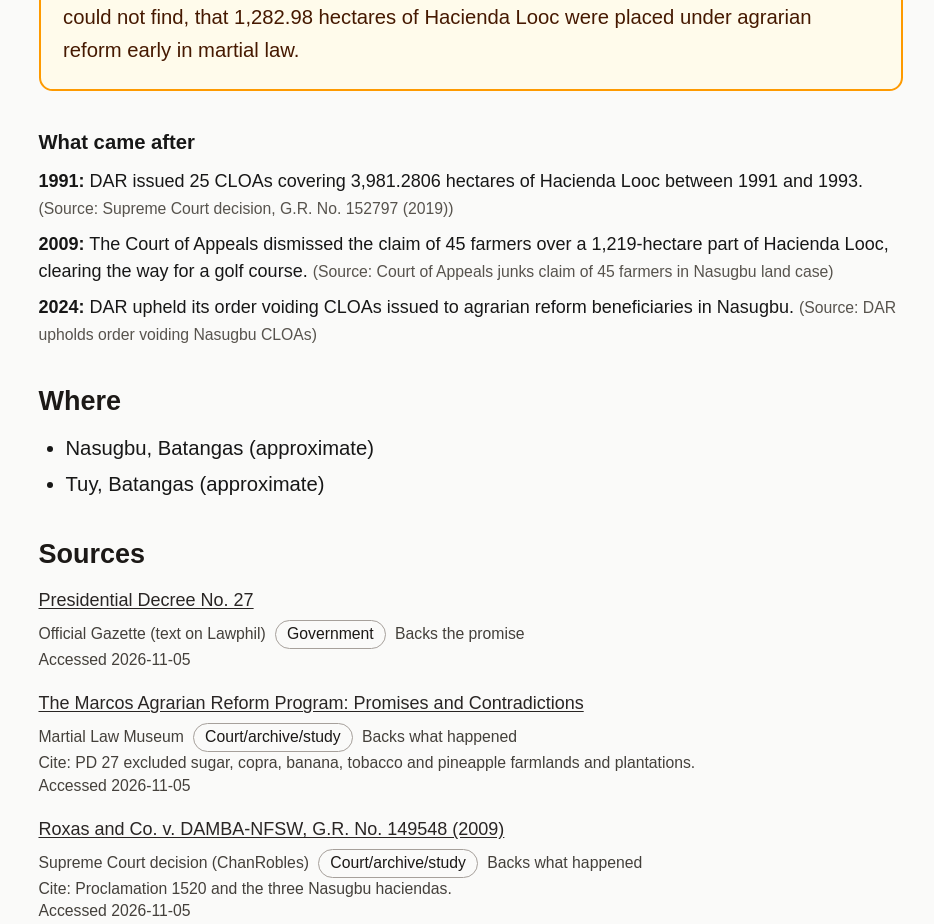
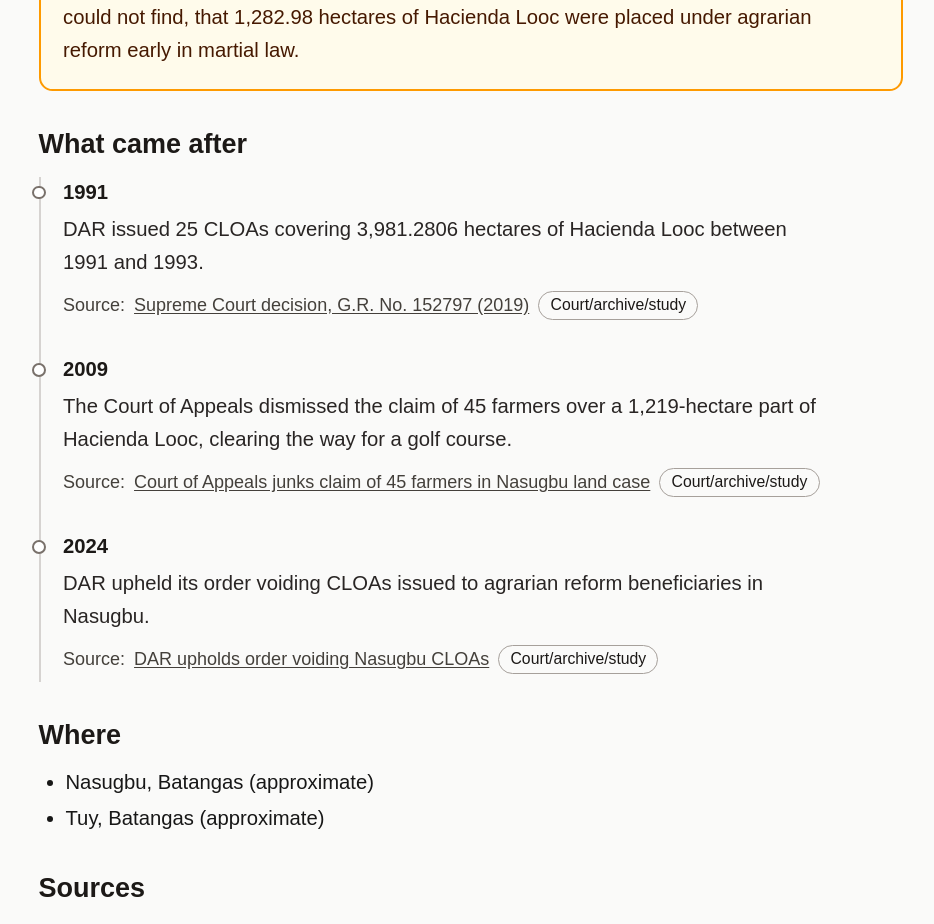
Before and after one commit to shawneetz/ani-nino, a Next.js app in the folder nextjs-app/: page /programs/batangas-nasugbu-sugar-estates in a window 1280 px wide. Shown: the part 1280-2204 px from the top of the page, without its empty margins (21-955 px from the left). Built offline with nearby package versions, Linux system fonts and the light colour scheme.

Commit message:
feat: add program detail page and SinceTimeline component
- what-came-after timeline with linked sources and labels
- use the timeline on the program page inside the shared block wrapper
- sort entries by year and make the source link a 44px tap target

```diff
--- a/nextjs-app/app/programs/[slug]/page.tsx
+++ b/nextjs-app/app/programs/[slug]/page.tsx
@@ -1,9 +1,10 @@
 // what this file does: renders one program page with evidence context, the
 // link between past and present, and github contribution links
 // changes in this version
-//   u12: the header is now ProgramHeader (large title, status tag, copy link)
-//   u13: promise vs record and the still checking box are now components
-// the rest of the page is rebuilt in c4
+//   the header is ProgramHeader (large title, status tag, copy link)
+//   promise vs record and the still checking box are components
+//   "what came after" is now the SinceTimeline (linked sources and labels)
+// the rest of the page is rebuilt
 import type { Metadata } from "next";
 import Link from "next/link";
 import { notFound } from "next/navigation";
@@ -12,6 +13,7 @@ import { ContributeLinks } from "@/components/ContributeLinks";
 import { PageRail, type NavItem } from "@/components/PageNav";
 import { ProgramHeader } from "@/components/ProgramHeader";
 import { CheckingBox, RecordPanels } from "@/components/RecordPanels";
+import { SinceTimeline } from "@/components/SinceTimeline";
 import { SourceList } from "@/components/SourceList";
 import { StatusTag } from "@/components/StatusTag";
 import { VideoEmbed } from "@/components/VideoEmbed";
@@ -86,19 +88,11 @@ export default async function ProgramPage({ params }: Props) {
         {/* stronger open-question box right after the record */}
         {question && <CheckingBox question={question} />}
 
-        {/* plain list for now, the linked timeline comes in u14 */}
+        {/* what came after: year, text, linked source and voice label for each entry */}
         {program.since.length > 0 && (
-          <section id="after" aria-labelledby="after-heading" className="scroll-mt-24 space-y-2">
-            <h2 id="after-heading" className="text-lg font-semibold">What came after</h2>
-            <ul className="space-y-2">
-              {program.since.map((item) => (
-                <li key={`${item.year}-${item.text}`}>
-                  <strong>{item.year}:</strong> {item.text}{" "}
-                  <span className="text-sm text-stone-600">(Source: {item.source.title})</span>
-                </li>
-              ))}
-            </ul>
-          </section>
+          <Block id="after" title="What came after">
+            <SinceTimeline items={program.since} />
+          </Block>
         )}
 
         {/* the past/present links share one anchor so the nav can jump to them */}
@@ -139,7 +133,7 @@ export default async function ProgramPage({ params }: Props) {
           </Block>
         )}
 
-        {/* mini-map goes here later, for now a plain place list */}
+        {/* mini-map goes here later (u15), for now a plain place list */}
         <Block id="where" title="Where">
           <ul className="list-disc space-y-1 pl-6 text-lg">
             {program.places.map((place) => (
--- a/nextjs-app/src/components/SinceTimeline.tsx
+++ b/nextjs-app/src/components/SinceTimeline.tsx
@@ -1,28 +1,36 @@
 // what this file does: shows the "what came after" entries as a vertical timeline
 // every entry has its year, text, a linked source title and a voice label
+// entries are sorted by year, so the order never depends on the yaml order
 import type { Program } from "@/lib/content-schema";
 import { VoiceChip } from "./VoiceChip";
 
 export function SinceTimeline({ items }: { items: Program["since"] }) {
+  // copy before sorting, the original array must not change
+  const sorted = [...items].sort((a, b) => a.year - b.year);
+
   return (
     // the left border is the timeline line
     <ol className="space-y-6 border-l-2 border-stone-300 pl-5">
-      {items.map((item) => (
+      {sorted.map((item) => (
         <li key={`${item.year}-${item.text}`} className="relative">
           {/* dot sitting on the line */}
           <span aria-hidden="true" className="absolute -left-[1.72rem] top-2 h-3 w-3 rounded-full border-2 border-stone-500 bg-white" />
           <p className="text-lg font-semibold text-stone-900">{item.year}</p>
           <p className="mt-1 max-w-[68ch] text-lg leading-relaxed text-stone-800">{item.text}</p>
-          <div className="mt-2 flex flex-wrap items-center gap-2 text-base text-stone-700">
+
+          {/* source title is a link when the yaml has a url, plus the voice label */}
+          <div className="mt-1 flex flex-wrap items-center gap-x-2 gap-y-1 text-base text-stone-700">
             <span>Source:</span>
             {item.source.url ? (
               <a
                 href={item.source.url}
                 target="_blank"
                 rel="noopener noreferrer"
-                className="underline underline-offset-2"
+                className="tap-target inline-flex items-center underline underline-offset-2"
               >
                 {item.source.title}
+                {/* tells screen reader users the link leaves the site */}
+                <span className="sr-only"> (opens in a new tab)</span>
               </a>
             ) : (
               <span>{item.source.title}</span>
```
